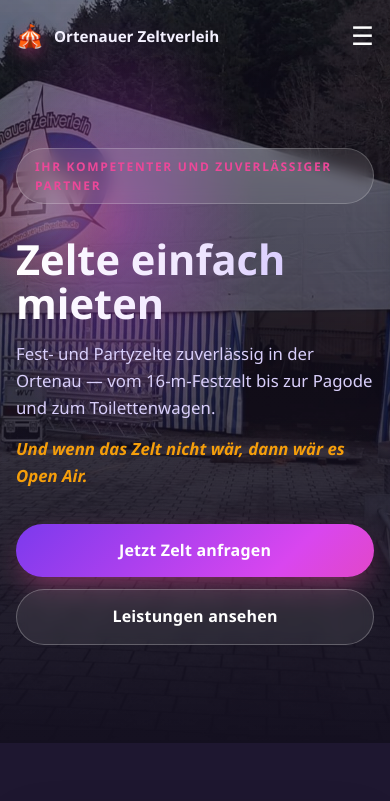
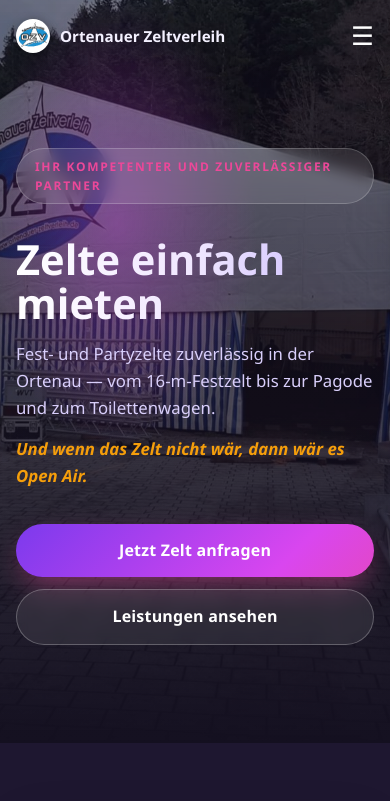
Before and after one commit to HeikoModdet/ortenauer-zeltverleih, a plain HTML site: page index.html in a window 390 px wide. Shown: the top 801 px of the page. Drawn offline with Linux system fonts and the light colour scheme.

Commit message:
Disco-Lichteffekt entfernt; Original-Logo als Kopf-Badge auf allen Seiten

```diff
--- a/css/style.css
+++ b/css/style.css
@@ -59,7 +59,7 @@ a{color:inherit;text-decoration:none}
 .nav.scrolled{background:rgba(20,16,32,.82);backdrop-filter:blur(14px);box-shadow:0 6px 25px rgba(0,0,0,.35)}
 .nav-inner{display:flex;align-items:center;justify-content:space-between;width:100%}
 .brand{display:flex;align-items:center;gap:10px;font-weight:800;font-size:1.05rem}
-.brand-mark{font-size:1.6rem;filter:drop-shadow(0 4px 8px rgba(236,72,153,.5))}
+.brand-logo{width:38px;height:38px;object-fit:cover;border-radius:50%;background:#fff;box-shadow:0 2px 10px rgba(0,0,0,.35);border:1px solid rgba(255,255,255,.2)}
 .nav-links{display:flex;gap:28px}
 .nav-links a{font-weight:600;font-size:.95rem;color:#e9e2ff;position:relative;padding:6px 0}
 .nav-links a::after{content:"";position:absolute;left:0;bottom:0;width:0;height:2px;background:var(--grad-party);transition:.3s;border-radius:2px}
@@ -84,27 +84,6 @@ a{color:inherit;text-decoration:none}
 .hero-scroll span{display:block;width:5px;height:5px;background:#fff;border-radius:50%;margin:8px auto;animation:scrDots 1.6s infinite}
 @keyframes scrDots{0%{opacity:1;transform:translateY(0)}100%{opacity:0;transform:translateY(16px)}}
 
-/* ---------- Pulsierender Farbabglanz am OZV-Logo (Hero) ---------- */
-.disco{position:absolute;inset:0;z-index:2;pointer-events:none;overflow:hidden}
-.disco .d-glow{
-  position:absolute;left:35%;top:28%;width:20vw;height:20vw;min-width:170px;min-height:170px;
-  transform:translate(-50%,-50%);border-radius:50%;
-  opacity:.5;filter:blur(14px);
-  background:radial-gradient(circle,rgba(255,255,255,.55),rgba(236,72,153,.35) 42%,transparent 70%);
-  animation:discoGlow 5s ease-in-out infinite, discoHue 9s ease-in-out infinite;
-}
-@keyframes discoGlow{
-  0%,100%{transform:translate(-50%,-50%) scale(.9);opacity:.35}
-  45%{opacity:.55}
-  60%{transform:translate(-50%,-50%) scale(1.08);opacity:.6}
-}
-@keyframes discoHue{
-  0%,100%{filter:blur(14px) hue-rotate(0deg)}
-  50%{filter:blur(14px) hue-rotate(60deg)}
-}
-@media(max-width:720px){
-  .disco .d-glow{width:30vw;height:30vw}
-}
 .about{background:var(--ink-2)}
 .about-grid{display:grid;grid-template-columns:1fr 1.2fr;gap:60px;align-items:center}
 .about-media{position:relative}
@@ -232,7 +211,7 @@ a{color:inherit;text-decoration:none}
 
   /* Navigation */
   .brand-text{font-size:.95rem}
-  .brand-mark{font-size:1.4rem}
+  .brand-logo{width:34px;height:34px}
 
   /* Hero */
   .hero{min-height:88vh}
@@ -241,9 +220,6 @@ a{color:inherit;text-decoration:none}
   .hero-sub{font-size:1.05rem}
   .hero-actions{flex-direction:column;align-items:stretch;gap:12px}
   .hero-scroll{display:none}
-
-  /* Disco-Glow: Logo wandert auf schmalen Screens seitlich (x≈12%, y≈28%) */
-  .disco .d-glow{left:12%;top:28%;width:34vw;height:34vw}
 
   /* Cards & Galerie: 1 Spalte, voller Touch */
   .cards,.gallery{grid-template-columns:1fr;gap:18px}
--- a/index.html
+++ b/index.html
@@ -19,7 +19,7 @@
 <header class="nav" id="nav">
   <div class="nav-inner container">
     <a class="brand" href="#top">
-      <span class="brand-mark">🎪</span>
+      <img class="brand-logo" src="images/favicon-original.png" alt="Ortenauer Zeltverleih Logo">
       <span class="brand-text" data-bind="brand.name">Ortenauer Zeltverleih</span>
     </a>
     <nav class="nav-links" id="navLinks">
@@ -39,10 +39,6 @@
     <img id="heroImg" src="" alt="" class="hero-bg-img">
     <div class="hero-overlay"></div>
     <div class="hero-shine"></div>
-    <!-- Pulsierender Farbabglanz am OZV-Logo -->
-    <div class="disco" id="disco" aria-hidden="true">
-      <span class="d-glow"></span>
-    </div>
   </div>
   <div class="hero-content container">
     <span class="kicker badge hero-kicker" data-bind="hero.kicker">Ihr kompetenter Partner</span>
```
Also changed, not shown: datenschutz.html (+1 -1 lines), impressum.html (+1 -1 lines).
